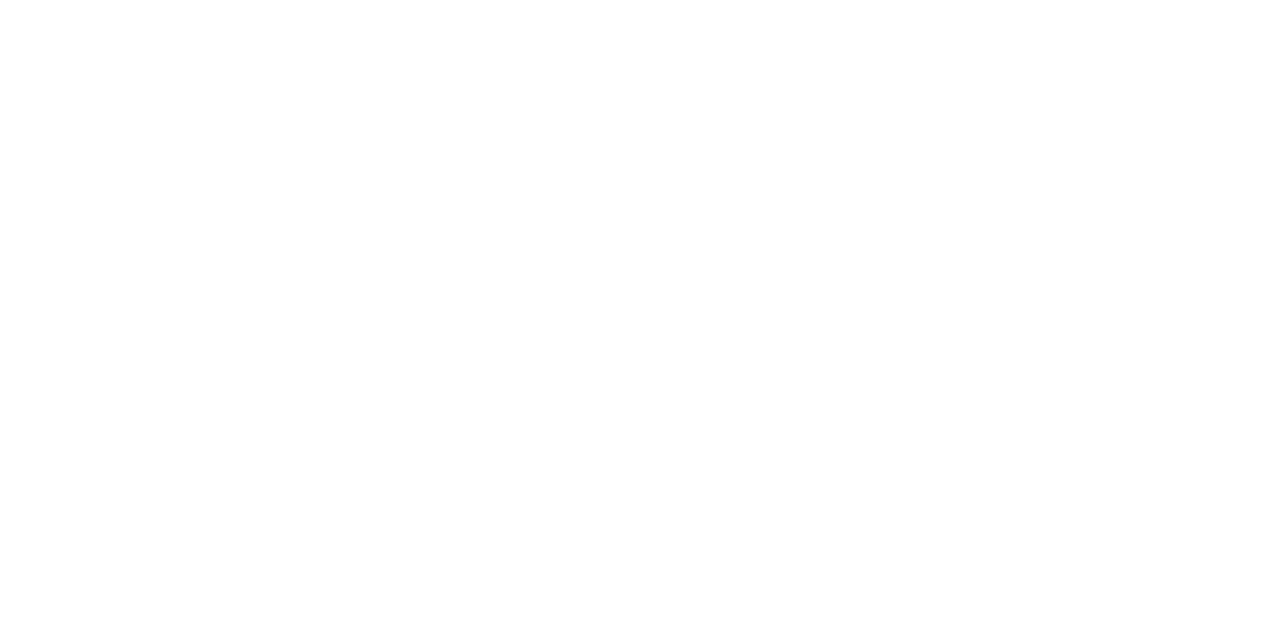
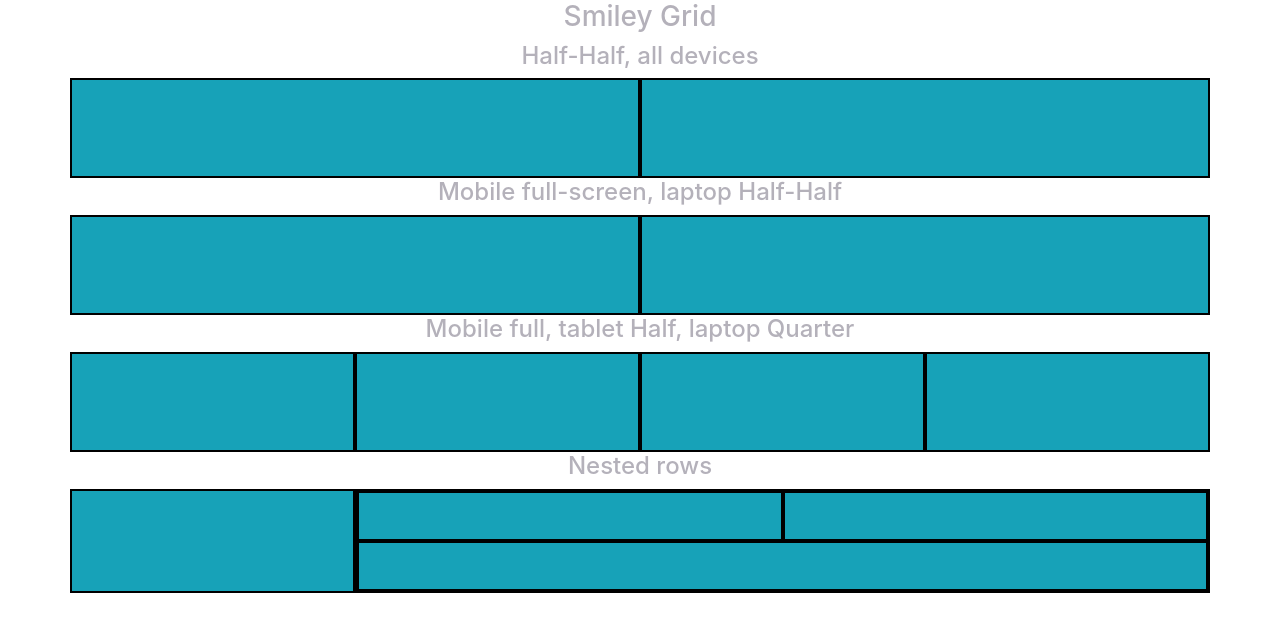
Before and after one commit to kstreich/boostrap-practice, a plain HTML site: page index.html in a window 1280 px wide. Drawn offline with nearby package versions, Linux system fonts and the light colour scheme.

Commit message:
finished

```diff
--- a/index.html
+++ b/index.html
@@ -5,10 +5,56 @@
   <meta charset="UTF-8">
   <meta name="viewport" content="width=device-width, initial-scale=1.0">
   <meta http-equiv="X-UA-Compatible" content="ie=edge">
-  <title>Document</title>
+  <title>Practice</title>
+  <!-- <link rel="stylesheet" href="https://maxcdn.bootstrapcdn.com/bootstrap/4.1.3/css/bootstrap.min.css"> -->
+  <link rel="stylesheet" href="https://stackpath.bootstrapcdn.com/bootstrap/4.1.3/css/bootstrap.min.css">
+  <link rel="stylesheet" href="style.css">
 </head>
 
 <body>
+  <h3 class="words">Smiley Grid</h3>
+  <h4 class="words">Half-Half, all devices</h4>
+  <div class="container">
+    <div class="row">
+      <div class="border43 bg-info col-xs-6 col-md-6 col-lg-6 box"></div>
+      <div class="border43 bg-info col-xs-6 col-md-6 col-lg-6 box"></div>
+    </div>
+  </div>
+
+  <h4 class="words">Mobile full-screen, laptop Half-Half</h4>
+  <div class="container">
+    <div class="row">
+      <div class="border43 bg-info col-xs-12 col-lg-6 box"></div>
+      <div class="border43 bg-info col-xs-12 col-lg-6 box"></div>
+    </div>
+  </div>
+
+  <h4 class="words">Mobile full, tablet Half, laptop Quarter</h4>
+  <div class="container">
+    <div class="row">
+      <div class="border43 bg-info col-xs-12 col-md-6 col-lg-3"></div>
+      <div class="border43 bg-info col-xs-12 col-md-6 col-lg-3"></div>
+      <div class="border43 bg-info col-xs-12 col-md-6 col-lg-3"></div>
+      <div class="border43 bg-info col-xs-12 col-md-6 col-lg-3"></div>
+    </div>
+  </div>
+
+  <h4 class="words">Nested rows</h4>
+  <div class="container">
+    <div class="row">
+      <div class="border43 bg-info col-sm-3"></div>
+      <div class="border43 bg-info col-sm-9">
+        <div class="row">
+          <div class="border43 bg-info col-sm-6"></div>
+          <div class="border43 bg-info col-sm-6"></div>
+          <div class="border43 bg-info col-sm-12"></div>
+        </div>
+      </div>
+    </div>
+    <!--
+      <div class="border43 bg-info col-lg-4.5"></div>-->
+  </div>
+
 
 </body>
 
--- a/style.css
+++ b/style.css
@@ -0,0 +1,23 @@
+.row {
+  height: 100px;
+  /*background-color: rgb(180, 177, 186);*/
+  /* margin: 1px; */
+
+}
+
+
+
+h3{
+  text-align: center;
+}
+
+h4 {
+  text-align: center;
+}
+
+.words {
+  color: rgb(180, 177, 186);
+}
+.border43 {
+  border: 2px solid black;
+}
```
